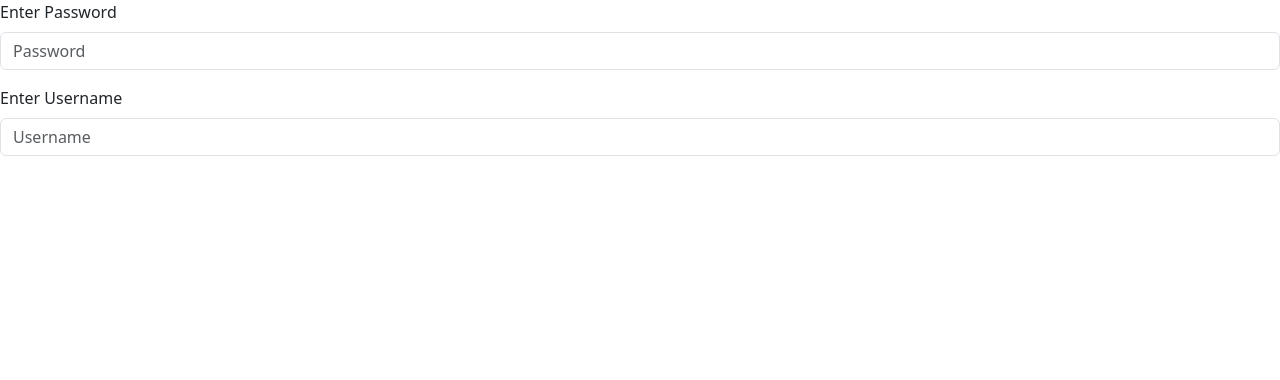
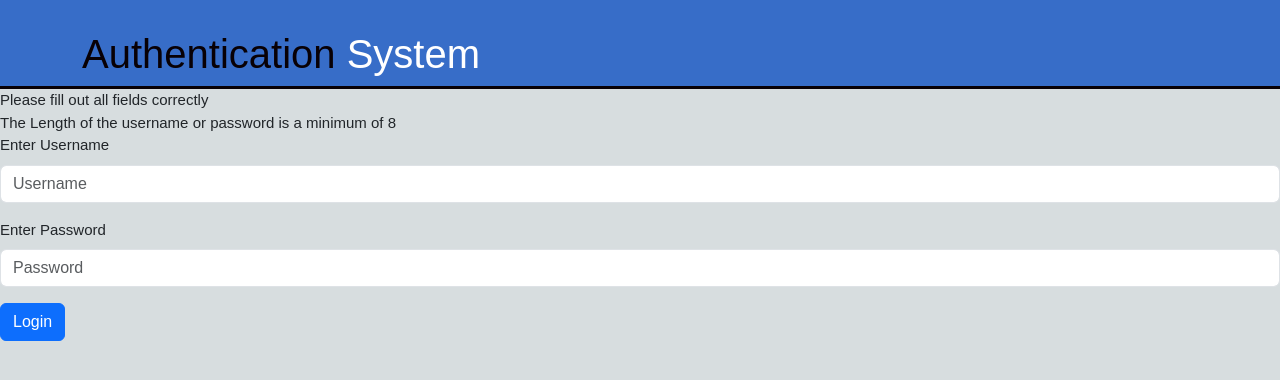
Before and after one commit to divinechess/Authentication_System, a PHP site: page / in a window 1280 px wide. Shown: the top 380 px of the page. Run offline with PHP 8.4, Linux system fonts and the light colour scheme; tables that the repository leaves empty or names only in its code hold one stand-in row (values such as "Sample post"); data that the repository does not hold is empty.

Commit message:
Added new method pwdLength Fixed some connection rowcount issue with PDO

```diff
--- a/DBConnect.php
+++ b/DBConnect.php
@@ -7,7 +7,7 @@ protected function Connect (){
      $username = "root";
      $password = "";
      $db = new PDO('mysql:host=localhost;dbname=authsystem',$username,$password);
-    // echo var_dump($db);
+     // echo var_dump($db);
      return $db;
     }
     catch (PDOException $e){
--- a/LoginController.php
+++ b/LoginController.php
@@ -23,6 +23,18 @@ class LoginController
         return $result;
     }
 
+    public function pwdLength ():bool {
+        if(strlen($this->username) < 8 || strlen($this->password) < 8){
+            $result = true;
+        }else{
+            $result = false;
+        }
+        return $result;
+
+
+
+    }
+
 
 
 
--- a/LoginModel.php
+++ b/LoginModel.php
@@ -16,7 +16,7 @@ class LoginModel extends DBConnect
         }else{
             $result = false;
         }
-
+        return $result;
 
     }
 
--- a/index.php
+++ b/index.php
@@ -1,33 +1,3 @@
 <?php
 
-
-$email = $_POST['email'];
-$user = $_POST['username'];
-$password = $_POST['password'];
-$passconfirm = $_POST['passconfirm'];
-
-?>
-<!doctype html>
-<html lang="en">
-<head>
-    <meta charset="utf-8">
-    <meta name="viewport" content="width=device-width, initial-scale=1">
-    <title>Bootstrap demo</title>
-    <link href="https://cdn.jsdelivr.net/npm/bootstrap@5.3.0-alpha2/dist/css/bootstrap.min.css" rel="stylesheet" integrity="sha384-aFq/bzH65dt+w6FI2ooMVUpc+21e0SRygnTpmBvdBgSdnuTN7QbdgL+OapgHtvPp" crossorigin="anonymous">
-</head>
-<body>
-
-<script src="https://cdn.jsdelivr.net/npm/bootstrap@5.3.0-alpha2/dist/js/bootstrap.bundle.min.js" integrity="sha384-qKXV1j0HvMUeCBQ+QVp7JcfGl760yU08IQ+GpUo5hlbpg51QRiuqHAJz8+BrxE/N" crossorigin="anonymous"></script>
-<div class="mb-3">
-    <label for="password" class="form-label">Enter Password</label>
-    <input type="password" class="form-control" id="password" placeholder="Password">
-</div>
-
-<div class="mb-3">
-    <label for="username" class="form-label">Enter Username</label>
-    <input type="username" class="form-control" id="username" placeholder="Username">
-</div>
-
-
-</body>
-</html>
+require_once('login.php');
--- a/login.php
+++ b/login.php
@@ -2,28 +2,38 @@
 include('index.html');
 require_once('LoginController.php');
 require_once('LoginModel.php');
-//require_once('login.php');
 
 
 
-$user = $_POST['username'];
-$password = $_POST['password'];
+
+@$user = filter_var($_POST['username'], FILTER_SANITIZE_STRING);
+$user = filter_var($user, FILTER_VALIDATE_REGEXP, array('options' => array('regexp' => "/^[a-zA-Z0-9]+$/")));
+
+@$password = filter_var($_POST['password'], FILTER_SANITIZE_STRING);
+$password = filter_var($password, FILTER_VALIDATE_REGEXP, array('options' => array('regexp' => "/^[a-zA-Z0-9]+$/")));
+
+
+
 
 
 
 $logon = New LoginController($user,$password);
 
 if ($logon->emptyValue()) {
-    echo "please fill out all fields correctly";
+    echo "Please fill out all fields correctly";
+    echo "<br>";
 
-}else {
+}
+if ($logon->pwdLength()) {
+    echo "The Length of the username or password is a minimum of 8";
+    echo "<br>";
+}
 $loginModel = New LoginModel();
 $result = $loginModel->checkUser($user,$password);
 echo $result;
-}
+
 
 ?>
-
 
 <form action="login.php" method="post">
     <div class="mb-3">
```
Also changed, not shown: Register.php (+18 -8 lines), signup.php (+2 -5 lines).
